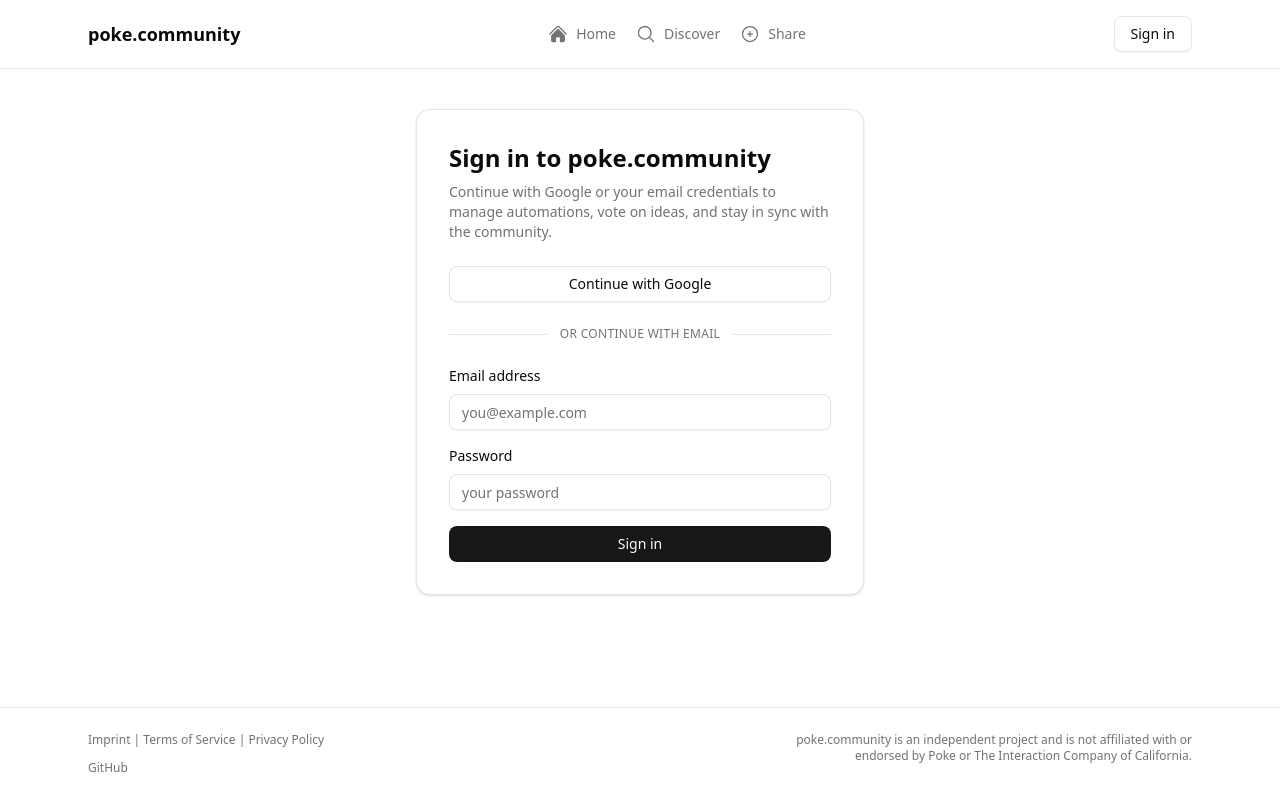
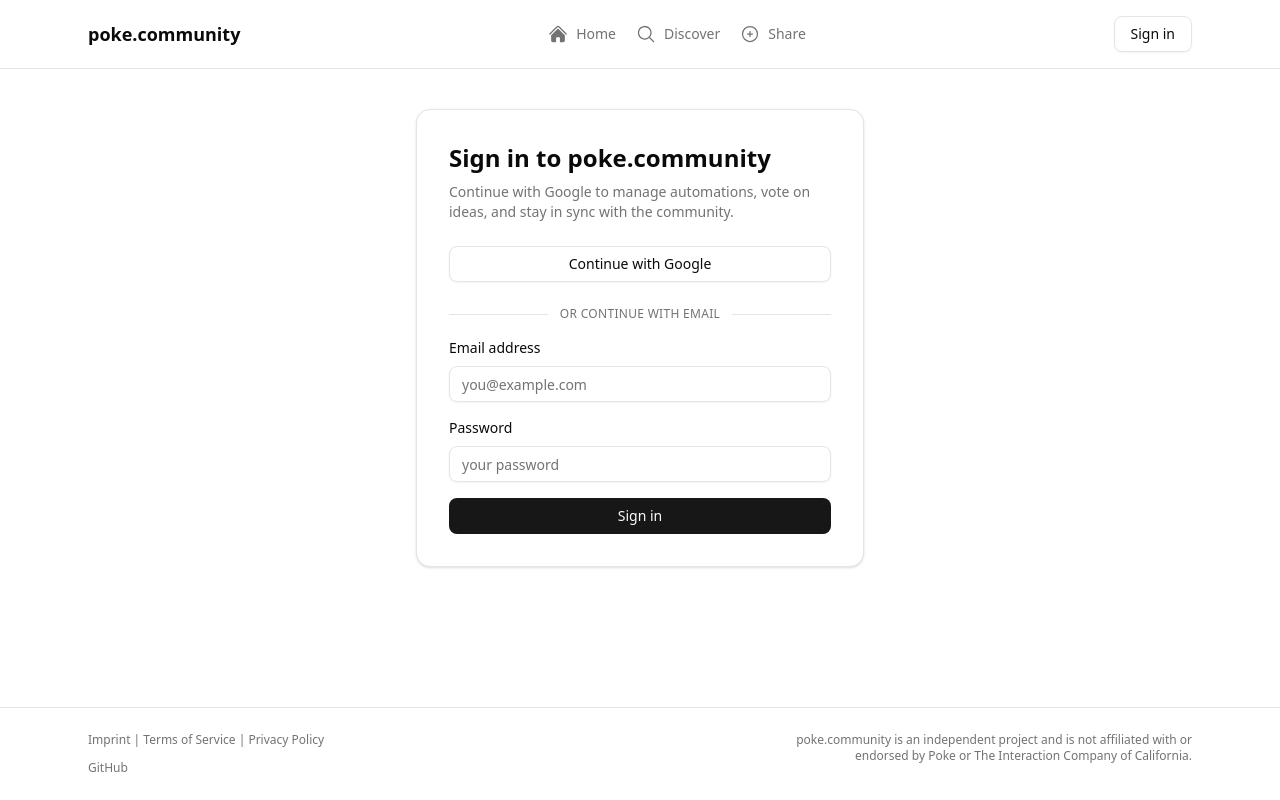
Before and after one commit to nilsreichardt/poke-community, a Next.js app: page /auth/sign-in in a window 1280 px wide. Built offline with nearby package versions, Linux system fonts and the light colour scheme; no server answers.

Commit message:
Google Sign In for production only

```diff
--- a/src/app/auth/sign-in/page.tsx
+++ b/src/app/auth/sign-in/page.tsx
@@ -21,7 +21,7 @@
       <div>
         <h1 className="text-2xl font-semibold">Sign in to poke.community</h1>
         <p className="mt-2 text-sm text-muted-foreground">
-          Continue with Google or your email credentials to manage automations,
+          Continue with Google to manage automations,
           vote on ideas, and stay in sync with the community.
         </p>
       </div>
--- a/src/app/auth/sign-in/sign-in-form.tsx
+++ b/src/app/auth/sign-in/sign-in-form.tsx
@@ -17,6 +17,8 @@
   redirectTo: string;
   googleErrorMessage?: string | null;
 };
+
+const isProduction = process.env.NODE_ENV === "production";
 
 export function SignInForm({
   redirectTo,
@@ -46,12 +48,13 @@
       {googleState.status === "error" && googleState.message ? (
         <p className="text-sm text-destructive">{googleState.message}</p>
       ) : null}
+      {isProduction ? null : (<div>
         <div className="flex items-center gap-3 text-xs uppercase tracking-wide text-muted-foreground">
           <span className="h-px flex-1 bg-border" />
           <span>Or continue with email</span>
           <span className="h-px flex-1 bg-border" />
         </div>
-      <form className="flex flex-col gap-4" action={passwordFormAction}>
+        <form className="flex flex-col gap-4 mt-4" action={passwordFormAction}>
           <input type="hidden" name="redirectTo" value={redirectTo} />
           <label className="flex flex-col gap-2 text-sm">
             Email address
@@ -77,8 +80,7 @@
           <PasswordSubmitButton />
           {passwordState.message ? (
             <p
-            className={`text-sm ${
-              passwordState.status === "success"
+              className={`text-sm ${passwordState.status === "success"
                 ? "text-emerald-600"
                 : passwordState.status === "error"
                   ? "text-destructive"
@@ -89,6 +91,7 @@
             </p>
           ) : null}
         </form>
+      </div>)}
     </div>
   );
 }
```
Lines whose indentation alone changed are shown as unchanged.
